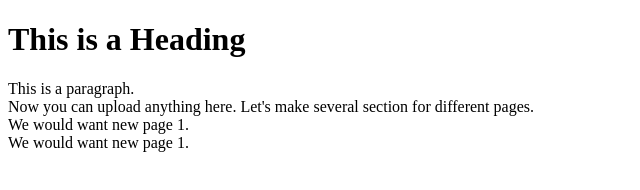
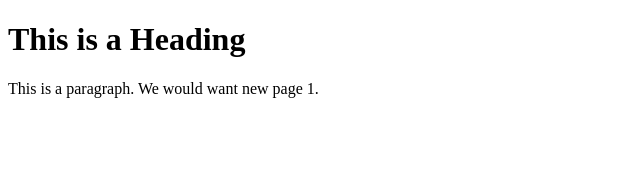
Before and after one commit to ravikumarmuh/algeo.github.io, a plain HTML site: page index.html in a window 1280 px wide. Shown: the whole page, without its empty margins (0-640 px from the left). Drawn offline with Linux system fonts and the light colour scheme.

Commit message:
Update index.html

```diff
--- a/index.html
+++ b/index.html
@@ -6,13 +6,6 @@
 <body>
 
 <h1>This is a Heading</h1>
-<p>This is a paragraph. <br>
-Now you can upload anything here. Let's make several section for different pages.
-<br>
-We would want new page 1.
-<br>
- We would want new page 1.
-
- </p>
+<p>This is a paragraph. We would want new page 1.</p>
 </body>
 </html>
```
